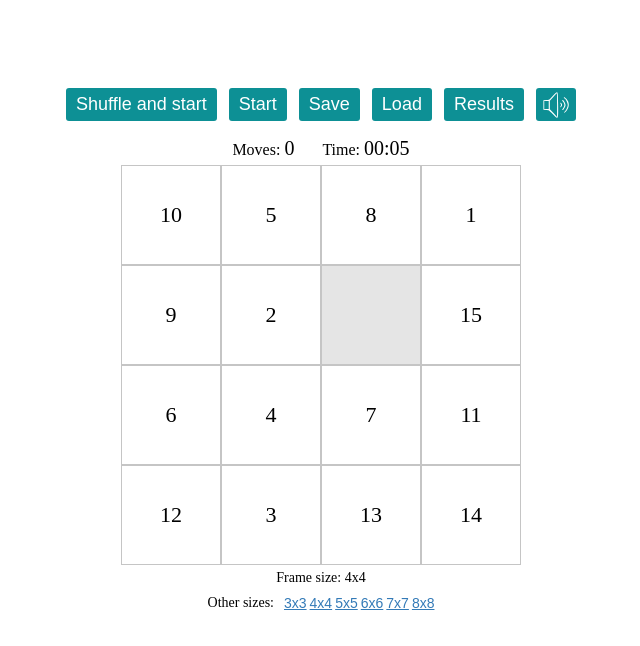
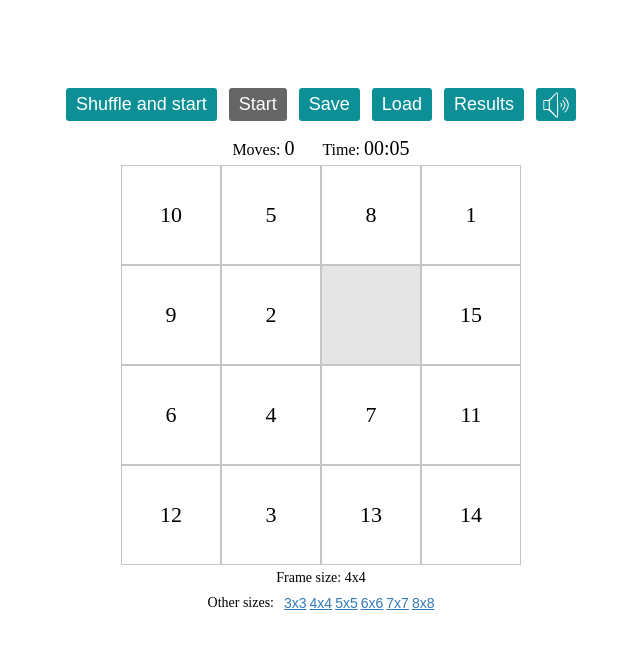
Before and after one commit to sergeyladorski/puzzle-game, a plain HTML site: page index.html in a window 1280 px wide. Both pictures are taken after a click on the button "Stop". Shown: the whole page, without its empty margins (319-959 px from the left). Drawn offline with Linux system fonts and the light colour scheme.

Commit message:
feat: add stop-game style for stop button

```diff
--- a/index.css
+++ b/index.css
@@ -63,6 +63,10 @@
 .menu__button_muted,
 .menu__button_muted:hover {
   background-image: url(./icons/mute.svg);
+}
+
+.stop-game {
+  background-color: #666666;
 }
 
 .game-info {
--- a/index.js
+++ b/index.js
@@ -247,6 +247,7 @@ function stopGame() {
   disablePlayField();
   stopButton.value = 'Start';
   stopButton.textContent = stopButton.value;
+  stopButton.classList.add('stop-game');
 };
 
 function continueGame() {
@@ -254,6 +255,7 @@ function continueGame() {
   enablePlayField();
   stopButton.value = 'Stop';
   stopButton.textContent = stopButton.value;
+  stopButton.classList.remove('stop-game');
 }
 
 function showMovesCounter() {
```
